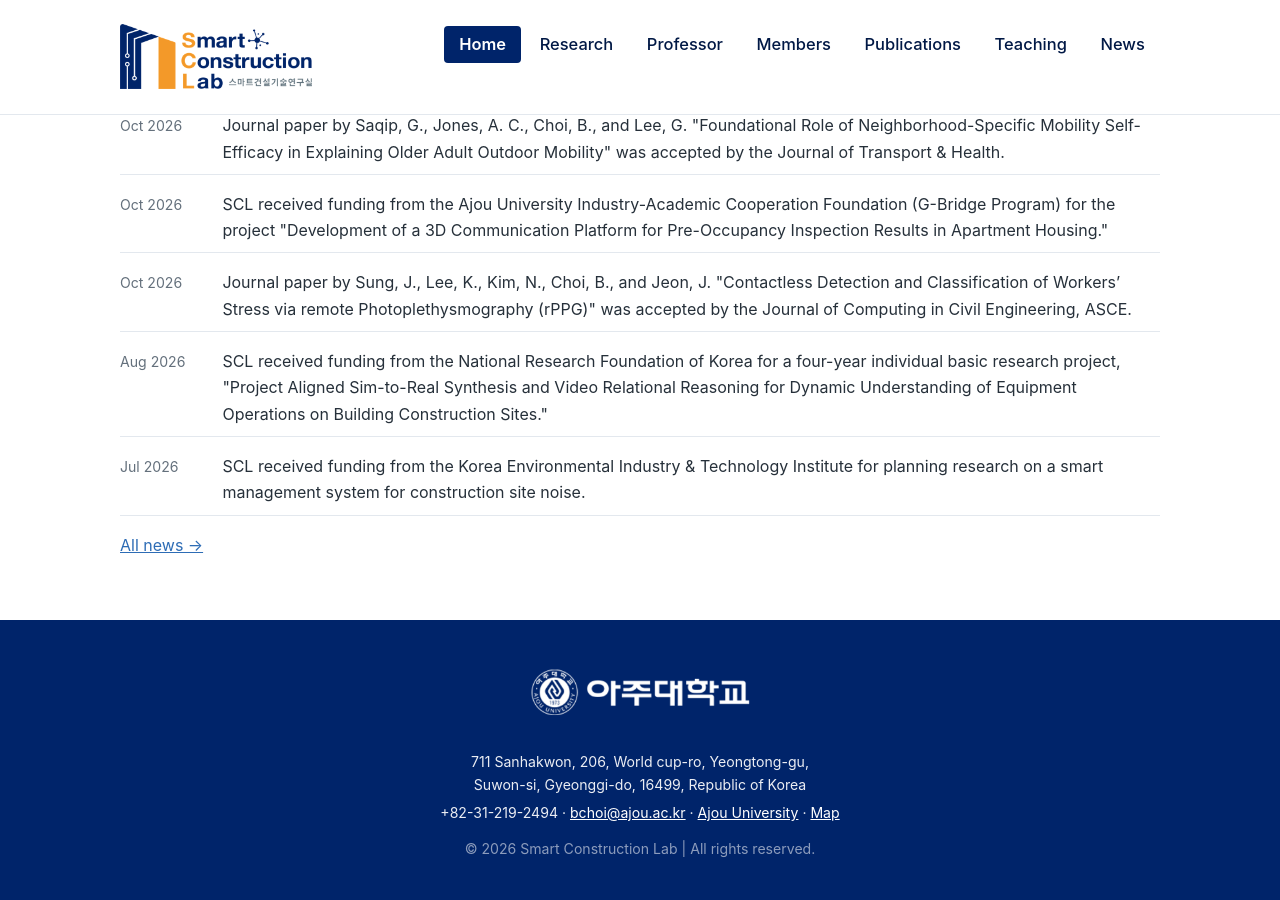
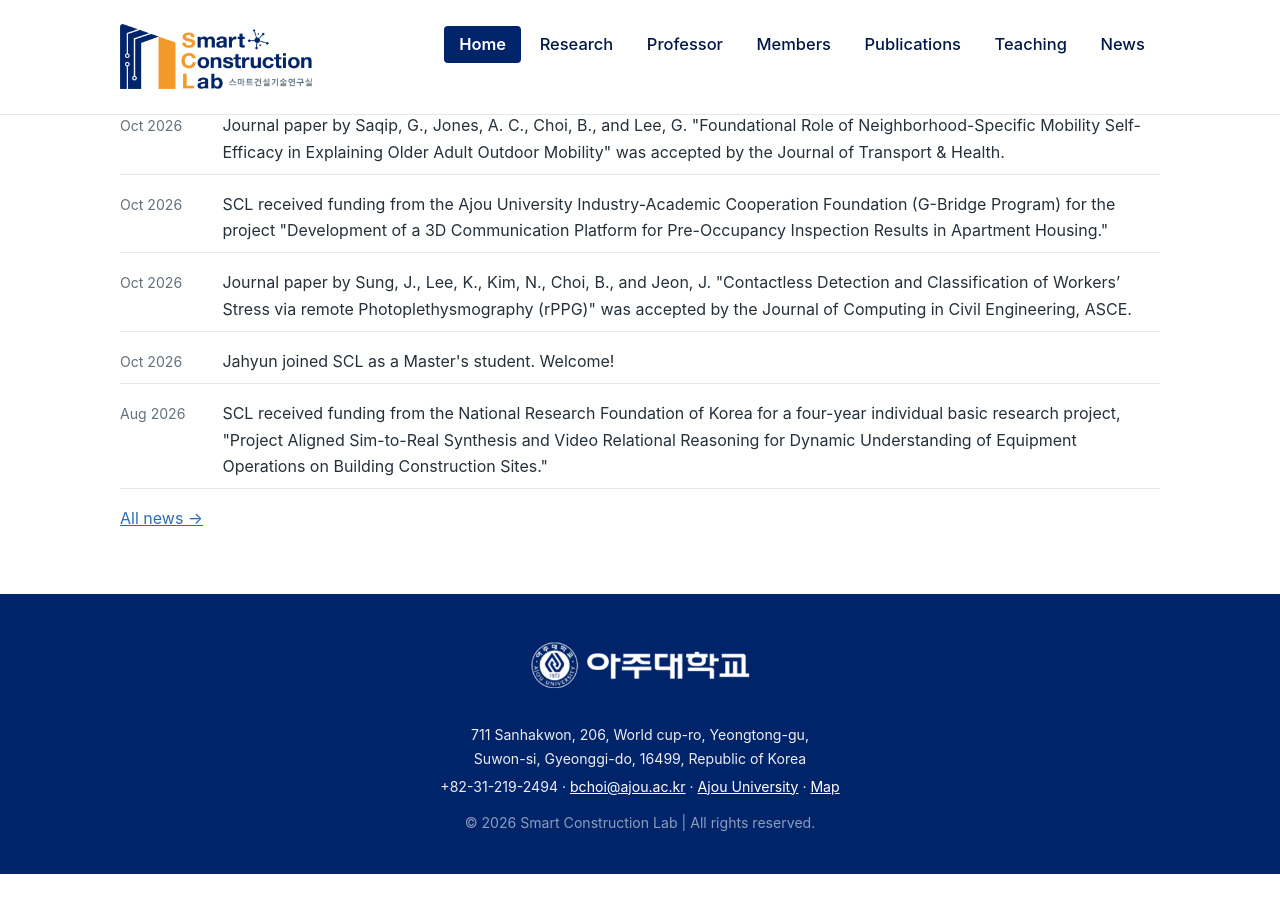
Before and after one commit to Ajou-Smart-Construction-Lab/ajou-smart-construction-lab.github.io, a Jekyll site: the page built from index.html, in a window 1280 px wide and 900 px high, scrolled down 2066 px. Built offline with Jekyll 4.4.1, drawn with Linux system fonts in a browser that asks for light colours; after the commit the page ends 2940 px from its top, so only the background shows below that.

Commit message:
이자현 석사 입학 환영 뉴스 (Oct 2026)

```diff
--- a/_data/news.json
+++ b/_data/news.json
@@ -18,6 +18,11 @@
         "year": "2026",
         "date": "Oct 2026",
         "text": "Journal paper by Sung, J., Lee, K., Kim, N., Choi, B., and Jeon, J. \"Contactless Detection and Classification of Workers’ Stress via remote Photoplethysmography (rPPG)\" was accepted by the Journal of Computing in Civil Engineering, ASCE."
+    },
+    {
+        "year": "2026",
+        "date": "Oct 2026",
+        "text": "Jahyun joined SCL as a Master's student. Welcome!"
     },
     {
         "year": "2026",
```
Lines whose indentation alone changed are shown as unchanged.
